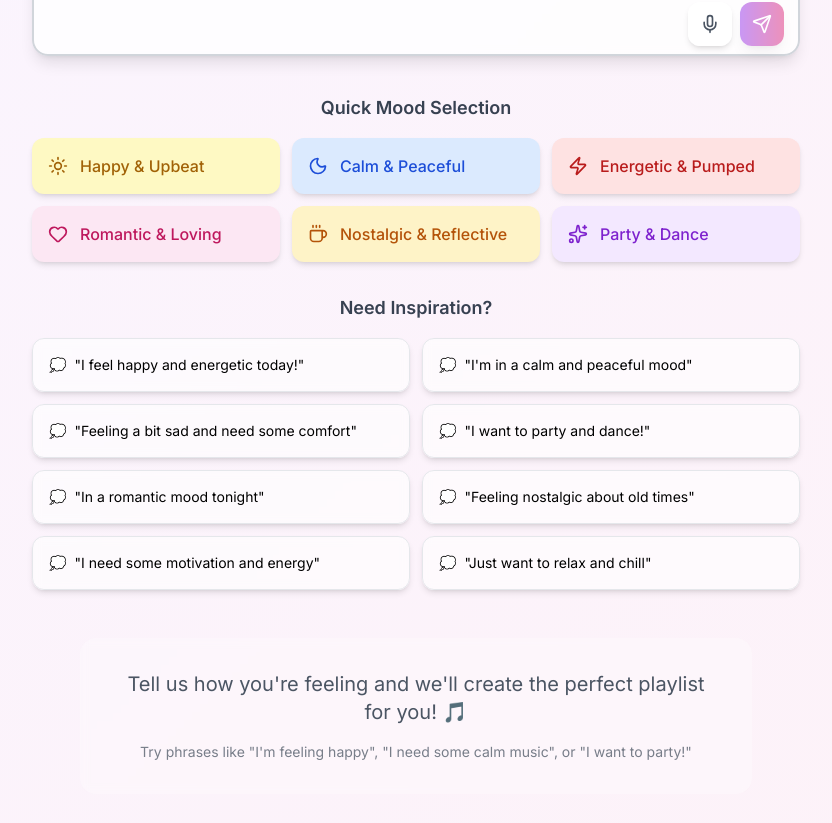
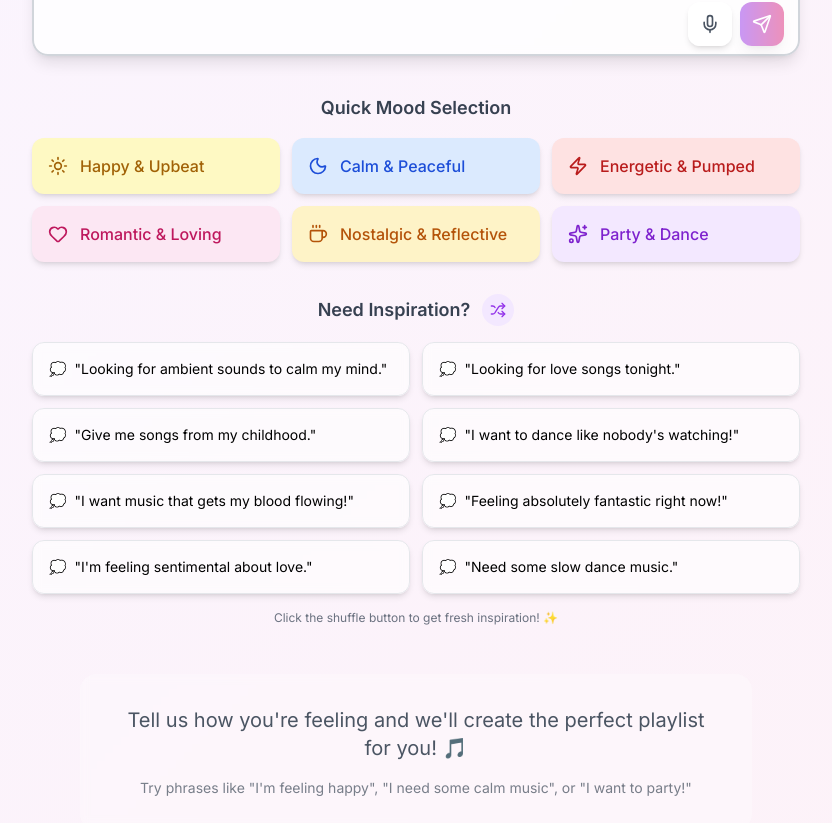
Before and after one commit to Adib23704/Mood-Music-Generator, a Next.js app: page / in a window 1280 px wide. Shown: the part 404-1227 px from the top of the page, without its empty margins (224-1056 px from the left). Built offline with nearby package versions, Linux system fonts and the light colour scheme.

Commit message:
feat: expand mood inspiration prompts and enhance suggestion generation

```diff
--- a/src/app/components/MoodInput.js
+++ b/src/app/components/MoodInput.js
@@ -1,7 +1,7 @@
 'use client';
 
 import { useState, useEffect } from 'react';
-import { Send, Mic, MicOff, Sparkles, Zap, Heart, Sun, Moon, Coffee } from 'lucide-react';
+import { Send, Mic, MicOff, Sparkles, Zap, Heart, Sun, Moon, Coffee, Shuffle } from 'lucide-react';
 import { motion, AnimatePresence } from 'framer-motion';
 
 export default function MoodInput({ onMoodSubmit, isLoading }) {
@@ -9,19 +9,129 @@ export default function MoodInput({ onMoodSubmit, isLoading }) {
   const [isListening, setIsListening] = useState(false);
   const [showSuggestions, setShowSuggestions] = useState(true);
   const [recentMoods, setRecentMoods] = useState([]);
+  const [currentSuggestions, setCurrentSuggestions] = useState([]);
 
-  // Load recent moods from localStorage
+  // Expanded pool of mood inspiration prompts
+  const moodPromptPool = [
+    // Happy & Energetic
+    "I'm feeling on top of the world today!",
+    "Give me some sunshine vibes!",
+    "I want to dance like nobody's watching!",
+    "Feeling absolutely fantastic right now!",
+    "I need some feel-good energy!",
+    "Today feels like a celebration!",
+    "I'm radiating positive vibes!",
+    "Give me music that matches my bright mood!",
+
+    // Calm & Peaceful
+    "Need something to match my mellow mood.",
+    "I want to relax and unwind completely.",
+    "Give me some chill vibes for studying.",
+    "Need some peaceful piano music.",
+    "I want to feel zen and centered.",
+    "Looking for ambient sounds to calm my mind.",
+    "I need music for meditation time.",
+    "Give me something soothing for my soul.",
+
+    // Energetic & Motivational
+    "Give me some motivation for my workout!",
+    "I want to rock out with high energy!",
+    "I need pump-up music right now!",
+    "Give me songs that make me feel powerful!",
+    "I want to feel empowered and strong!",
+    "Need some adrenaline-pumping beats!",
+    "I want music that gets my blood flowing!",
+    "Give me something to fuel my determination!",
+
+    // Romantic & Emotional
+    "Looking for love songs tonight.",
+    "I'm in the mood for romance.",
+    "Give me something for a candlelit dinner.",
+    "I want music that touches my heart.",
+    "Need some slow dance music.",
+    "I'm feeling sentimental about love.",
+    "Give me songs about deep connections.",
+    "I want music for intimate moments.",
+
+    // Nostalgic & Reflective
+    "Feeling nostalgic for the 90s.",
+    "I want to reminisce about old times.",
+    "Give me some throwback classics.",
+    "I'm in a reflective, contemplative mood.",
+    "Need music that brings back memories.",
+    "I want to travel back in time through music.",
+    "Give me songs from my childhood.",
+    "I'm feeling sentimental about the past.",
+
+    // Party & Social
+    "I want to party all night!",
+    "Give me some club bangers!",
+    "I need music for a house party!",
+    "I want to feel the festival vibes!",
+    "Give me something to get the crowd moving!",
+    "I need dance floor anthems!",
+    "I want music that makes everyone sing along!",
+    "Give me beats that make me want to celebrate!",
+
+    // Sad & Emotional
+    "Feeling a bit blue, need some comfort music.",
+    "I want songs that understand my sadness.",
+    "Give me music for when I'm feeling down.",
+    "I need something cathartic and emotional.",
+    "I want to embrace my melancholy mood.",
+    "Give me songs for a rainy day.",
+    "I need music that helps me process emotions.",
+    "I want something beautifully sad.",
+
+    // Situational & Contextual
+    "It's a rainy day, I want cozy tunes.",
+    "I want music for a road trip adventure.",
+    "Give me songs for a sunny day.",
+    "I need background music while I cook.",
+    "I want something for my morning coffee.",
+    "Give me music for a late-night drive.",
+    "I need tunes for cleaning the house.",
+    "I want something for a lazy Sunday.",
+
+    // Adventurous & Experimental
+    "Feeling adventurous, show me something different.",
+    "Surprise me with something completely new!",
+    "I want to discover music I've never heard.",
+    "Give me something unexpected and unique.",
+    "I'm open to any genre, surprise me!",
+    "I want to explore new musical territories.",
+    "Show me something that will blow my mind!",
+    "I'm ready for a musical adventure!",
+
+    // Work & Focus
+    "I need music to help me focus and concentrate.",
+    "Give me background music for productivity.",
+    "I want something that helps me get in the zone.",
+    "I need music for deep work sessions.",
+    "Give me something that boosts creativity.",
+    "I want ambient music for brainstorming.",
+    "I need tunes that help me stay motivated at work.",
+    "Give me music that enhances my flow state."
+  ];
+
+  // Generate random suggestions on component mount and when refreshed
+  const generateRandomSuggestions = () => {
+    const shuffled = [...moodPromptPool].sort(() => 0.5 - Math.random());
+    setCurrentSuggestions(shuffled.slice(0, 8));
+  };
+
+  // Load recent moods and generate initial suggestions
   useEffect(() => {
     const saved = localStorage.getItem('recentMoods');
     if (saved) {
       setRecentMoods(JSON.parse(saved));
     }
+    generateRandomSuggestions();
   }, []);
 
   const handleSubmit = (e) => {
     e.preventDefault();
     if (moodText.trim() && !isLoading) {
-      // Save to recent moods
       const newRecentMoods = [moodText.trim(), ...recentMoods.filter(m => m !== moodText.trim())].slice(0, 5);
       setRecentMoods(newRecentMoods);
       localStorage.setItem('recentMoods', JSON.stringify(newRecentMoods));
@@ -68,17 +178,6 @@ export default function MoodInput({ onMoodSubmit, isLoading }) {
     { mood: 'party', icon: Sparkles, color: 'bg-purple-100 text-purple-700 hover:bg-purple-200', text: 'Party & Dance' }
   ];
 
-  const moodSuggestions = [
-    'I feel happy and energetic today!',
-    'I\'m in a calm and peaceful mood',
-    'Feeling a bit sad and need some comfort',
-    'I want to party and dance!',
-    'In a romantic mood tonight',
-    'Feeling nostalgic about old times',
-    'I need some motivation and energy',
-    'Just want to relax and chill'
-  ];
-
   return (
     <div className="max-w-3xl mx-auto">
       {/* Main Input Form */}
@@ -98,7 +197,6 @@ export default function MoodInput({ onMoodSubmit, isLoading }) {
             disabled={isLoading}
           />
 
-          {/* Character Counter */}
           <div className="absolute bottom-16 right-4 text-sm text-gray-400">
             {moodText.length}/500
           </div>
@@ -207,7 +305,7 @@ export default function MoodInput({ onMoodSubmit, isLoading }) {
         </motion.div>
       )}
 
-      {/* Mood Suggestions */}
+      {/* Dynamic Mood Suggestions */}
       <AnimatePresence>
         {showSuggestions && (
           <motion.div
@@ -216,17 +314,31 @@ export default function MoodInput({ onMoodSubmit, isLoading }) {
             exit={{ opacity: 0, y: -20 }}
             transition={{ delay: 0.4, duration: 0.6 }}
           >
-            <h3 className="text-lg font-semibold text-gray-700 mb-4 text-center">Need Inspiration?</h3>
+            <div className="flex items-center justify-center gap-3 mb-4">
+              <h3 className="text-lg font-semibold text-gray-700 text-center">Need Inspiration?</h3>
+              <motion.button
+                onClick={generateRandomSuggestions}
+                className="p-2 bg-purple-100 hover:bg-purple-200 text-purple-600 rounded-full transition-all"
+                whileHover={{ scale: 1.1, rotate: 180 }}
+                whileTap={{ scale: 0.9 }}
+                title="Get new suggestions"
+              >
+                <Shuffle className="w-4 h-4" />
+              </motion.button>
+            </div>
+
             <div className="grid grid-cols-1 md:grid-cols-2 gap-3">
-              {moodSuggestions.map((suggestion, index) => (
+              <AnimatePresence mode="wait">
+                {currentSuggestions.map((suggestion, index) => (
                   <motion.button
-                  key={index}
+                    key={`${suggestion}-${index}`}
                     onClick={() => setMoodText(suggestion)}
                     className="p-4 text-left bg-white/60 hover:bg-white/80 backdrop-blur-sm border border-gray-200 hover:border-purple-300 rounded-xl transition-all text-sm shadow-md hover:shadow-lg"
                     whileHover={{ scale: 1.02, x: 5 }}
                     whileTap={{ scale: 0.98 }}
                     initial={{ opacity: 0, x: -20 }}
                     animate={{ opacity: 1, x: 0 }}
+                    exit={{ opacity: 0, x: 20 }}
                     transition={{ delay: 0.05 * index }}
                     disabled={isLoading}
                   >
@@ -234,7 +346,17 @@ export default function MoodInput({ onMoodSubmit, isLoading }) {
                     &quot;{suggestion}&quot;
                   </motion.button>
                 ))}
+              </AnimatePresence>
             </div>
+
+            <motion.p
+              initial={{ opacity: 0 }}
+              animate={{ opacity: 1 }}
+              transition={{ delay: 1 }}
+              className="text-center text-xs text-gray-500 mt-4"
+            >
+              Click the shuffle button to get fresh inspiration! ✨
+            </motion.p>
           </motion.div>
         )}
       </AnimatePresence>
```
Lines whose indentation alone changed are shown as unchanged.
